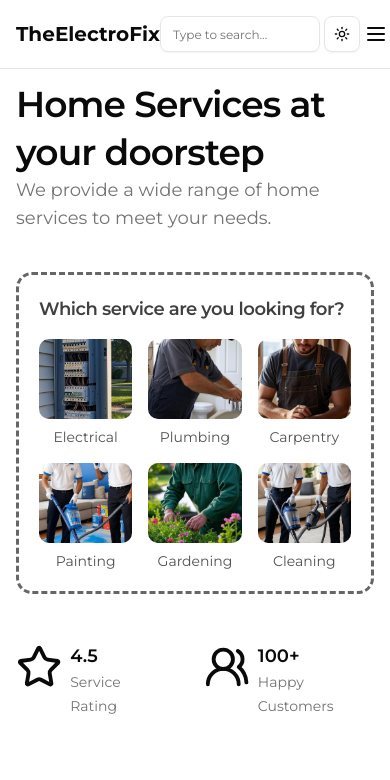
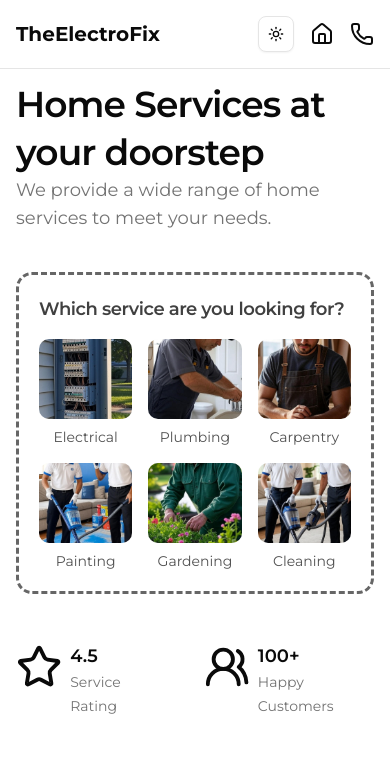
Before and after one commit to nooralamf42/electricVerse, a Next.js app: page / in a window 390 px wide. Shown: the top 780 px of the page. Built offline with nearby package versions, Linux system fonts and the light colour scheme.

Commit message:
updated header for mobile screens

```diff
--- a/components/header.tsx
+++ b/components/header.tsx
@@ -38,12 +38,12 @@ const NavBar = () => {
             <div className="container mx-auto flex justify-between items-center px-4">
                 <motion.div className='text-xl md:text-2xl font-bold' variants={brandNameVariant} initial="hidden" animate="show"><Link href="/">{BRAND_NAME}</Link></motion.div>
 
-                <SideNav />
+                {/* <SideNav /> */}
                 <motion.ul
                     variants={listVariants}
                     initial="hidden"
                     animate="show"
-                    className='flex justify-end gap-4 items-center max-sm:hidden'>
+                    className='flex justify-end gap-4 items-center'>
                     {/* Search box */}
                     {/* <motion.li variants={itemVariants} key={'searchBox'}>
                         <SearchBox />
--- a/components/sideNav.tsx
+++ b/components/sideNav.tsx
@@ -27,9 +27,9 @@ const SideNav = () => {
     const [isOpen, setIsOpen] = useState(false)
     return (
         <motion.aside initial={{ opacity: 0 , y: 20}} animate={{ opacity: 1, y: 0 }} className='hidden max-sm:flex justify-end items-center gap-1'>
-            <motion.div initial={{ opacity: 0 , y: 20}} animate={{ opacity: 1, y: 0 }}>
+            {/* <motion.div initial={{ opacity: 0 , y: 20}} animate={{ opacity: 1, y: 0 }}>
                 <SearchBox/>
-            </motion.div>
+            </motion.div> */}
             <motion.div initial={{ opacity: 0 , y: 20}} animate={{ opacity: 1, y: 0 }}>
                 <ThemeModeToggle />
             </motion.div>
```
